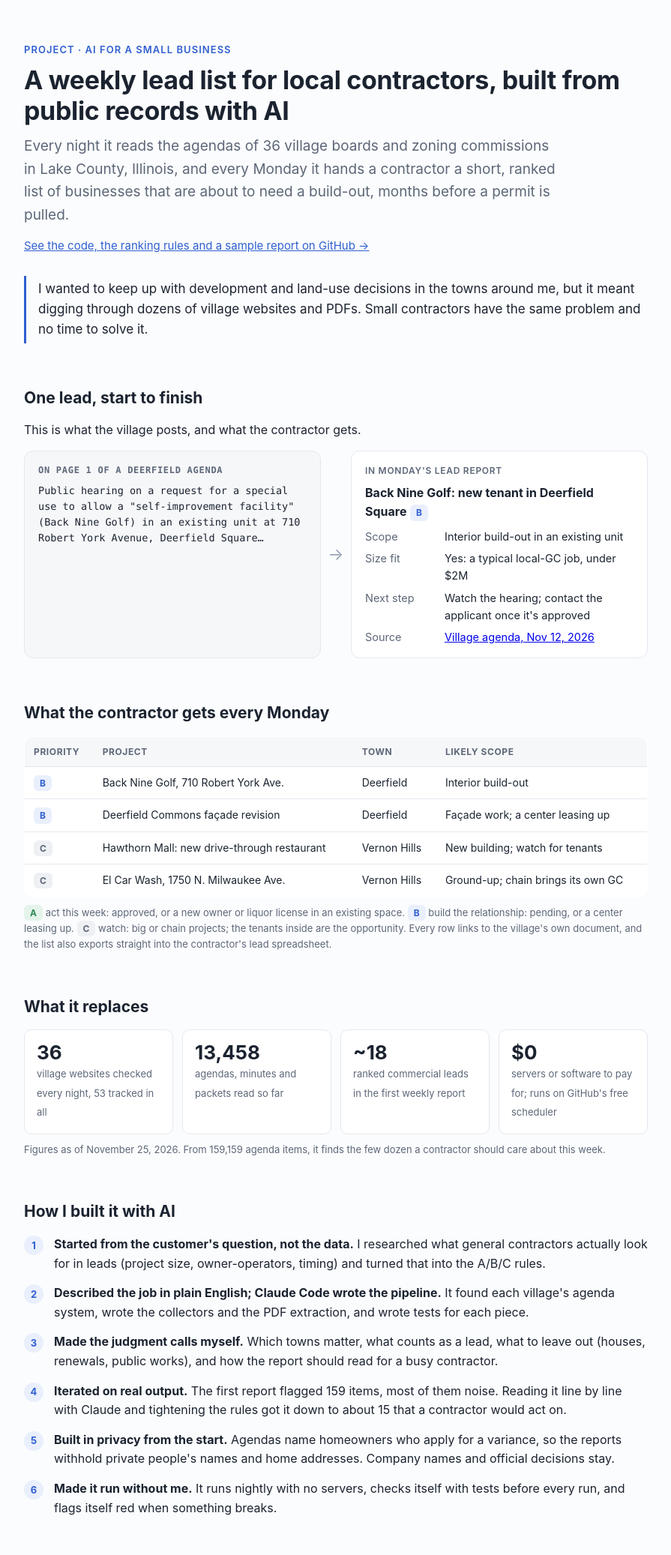
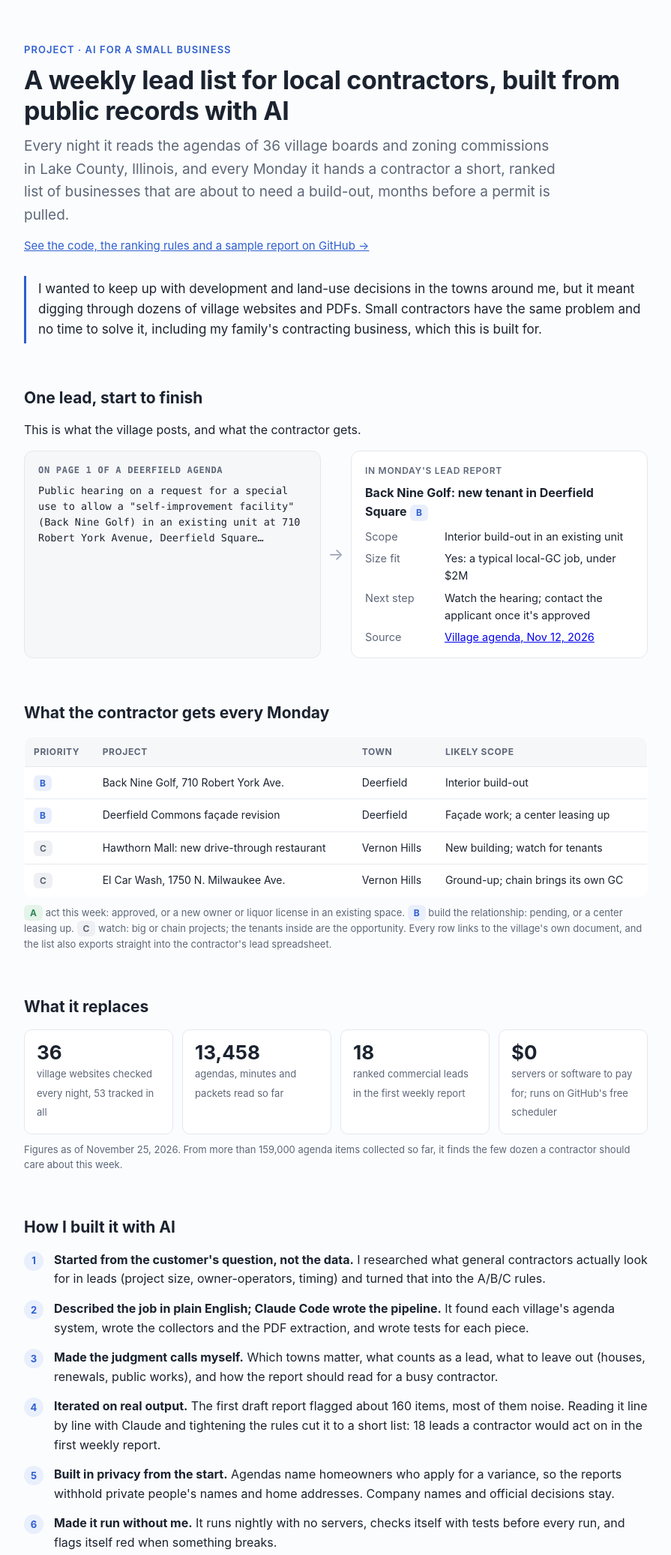
Before and after one commit to aleksandraa-max/lake-county-civic-leads, a plain HTML site: page docs/index.html in a window 1280 px wide. Shown: the top 2074 px of the page at 75% size, without its empty margins (192-1087 px from the left). Drawn offline with Linux system fonts and the light colour scheme.

Commit message:
Page: name the real user, consistent lead counts, clearer figures, about me

```diff
--- a/docs/index.html
+++ b/docs/index.html
@@ -117,7 +117,7 @@
   <p class="codelink"><a href="https://github.com/aleksandraa-max/lake-county-civic-leads">See the code, the ranking rules and a sample report on GitHub →</a></p>
   <p class="problem">I wanted to keep up with development and land-use decisions in the towns around me,
     but it meant digging through dozens of village websites and PDFs. Small contractors have the same
-    problem and no time to solve it.</p>
+    problem and no time to solve it, including my family's contracting business, which this is built for.</p>
 
   <h2>One lead, start to finish</h2>
   <p>This is what the village posts, and what the contractor gets.</p>
@@ -160,10 +160,10 @@
   <div class="stats">
     <div class="stat"><b>36</b><span>village websites checked every night, 53 tracked in all</span></div>
     <div class="stat"><b>13,458</b><span>agendas, minutes and packets read so far</span></div>
-    <div class="stat"><b>~18</b><span>ranked commercial leads in the first weekly report</span></div>
+    <div class="stat"><b>18</b><span>ranked commercial leads in the first weekly report</span></div>
     <div class="stat"><b>$0</b><span>servers or software to pay for; runs on GitHub's free scheduler</span></div>
   </div>
-  <p class="note">Figures as of November 25, 2026. From 159,159 agenda items, it finds the few dozen a
+  <p class="note">Figures as of November 25, 2026. From more than 159,000 agenda items collected so far, it finds the few dozen a
     contractor should care about this week.</p>
 
   <h2>How I built it with AI</h2>
@@ -175,9 +175,9 @@
       agenda system, wrote the collectors and the PDF extraction, and wrote tests for each piece.</li>
     <li><b>Made the judgment calls myself.</b> Which towns matter, what counts as a lead, what to leave out
       (houses, renewals, public works), and how the report should read for a busy contractor.</li>
-    <li><b>Iterated on real output.</b> The first report flagged 159 items, most of them noise. Reading it
-      line by line with Claude and tightening the rules got it down to about 15 that a contractor
-      would act on.</li>
+    <li><b>Iterated on real output.</b> The first draft report flagged about 160 items, most of them noise. Reading it
+      line by line with Claude and tightening the rules cut it to a short list: 18 leads a contractor
+      would act on in the first weekly report.</li>
     <li><b>Built in privacy from the start.</b> Agendas name homeowners who apply for a variance, so the
       reports withhold private people's names and home addresses. Company names and official decisions stay.</li>
     <li><b>Made it run without me.</b> It runs nightly with no servers, checks itself with tests before every
@@ -254,8 +254,9 @@
   </div>
 
   <h2>About me</h2>
-  <p>I've spent the last 15 years building a corporate career, and I'm seeing first-hand the impact AI
-    is having inside a large company. Outside work, I build things with AI for myself and my family all the
+  <p>I've spent the last 15 years building a corporate career. Today I'm a product manager for two data
+    engineering teams, and I run most of my work through Claude Code; one recurring process went from a
+    week and a half to about a day. I'm seeing first-hand the impact AI is having inside a large company. Outside work, I build things with AI for myself and my family all the
     time. Seeing both sides is what makes me so excited about small businesses and the opportunities ahead.</p>
   <p>I want to be part of this transformation: to see the spark when a small business owner realizes what
     this technology can do for them, and to help them feel as excited about the future as I am.</p>
```
